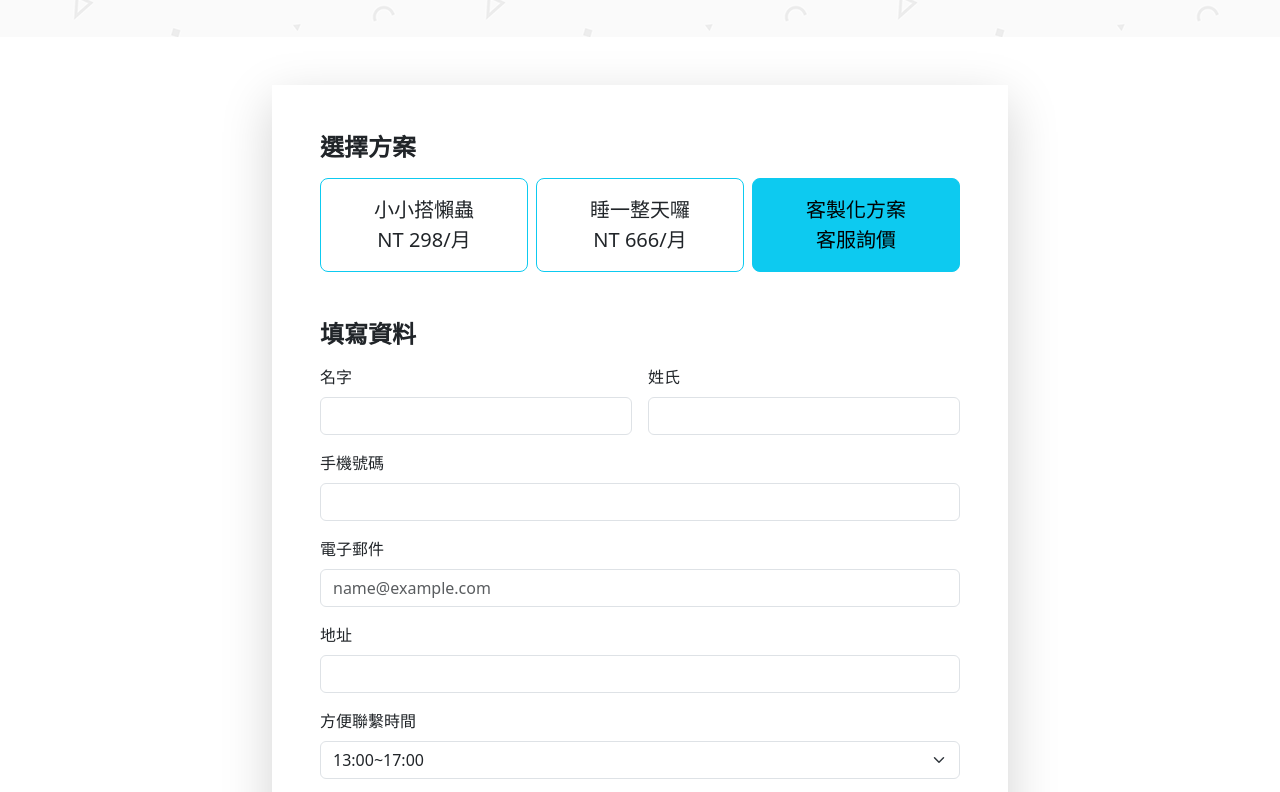
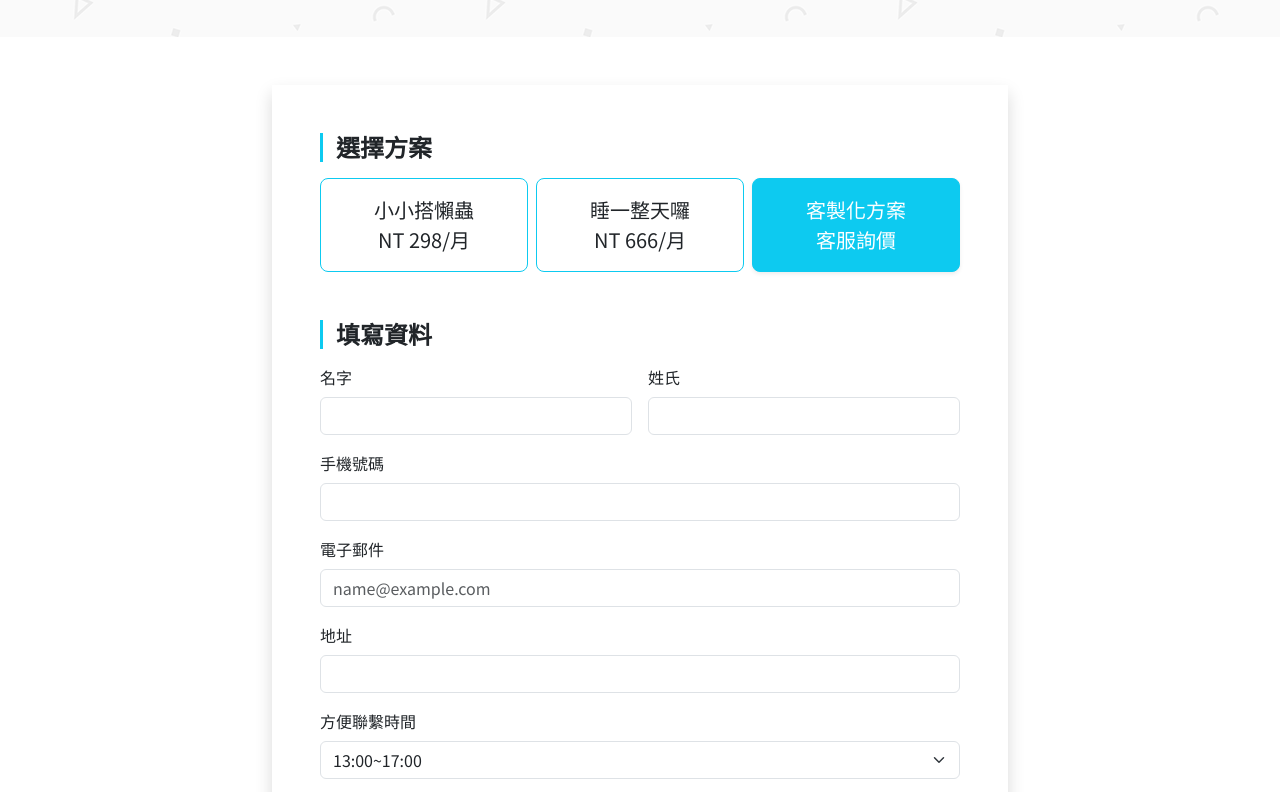
Before and after one commit to FangFang09/BS5-LandingPage, a website: page payment.html in a window 1280 px wide. Shown: the part 223-1015 px from the top of the page. Drawn offline with nearby package versions, Linux system fonts and the light colour scheme; the site is published under a folder, as on GitHub Pages, so addresses that start at the root find nothing.

Commit message:
fix:拿掉反斜線

```diff
--- a/payment.html
+++ b/payment.html
@@ -10,7 +10,7 @@
   <link rel="preconnect" href="https://fonts.googleapis.com">
   <link rel="preconnect" href="https://fonts.gstatic.com" crossorigin>
   <link href="https://fonts.googleapis.com/css2?family=Noto+Sans+TC:wght@400;700&display=swap" rel="stylesheet">
-  <link rel="stylesheet" href="/stylesheet/all.css">
+  <link rel="stylesheet" href="stylesheet/all.css">
 
 </head>
 <body>
```
Also changed, not shown: question.html (+1 -1 lines).
